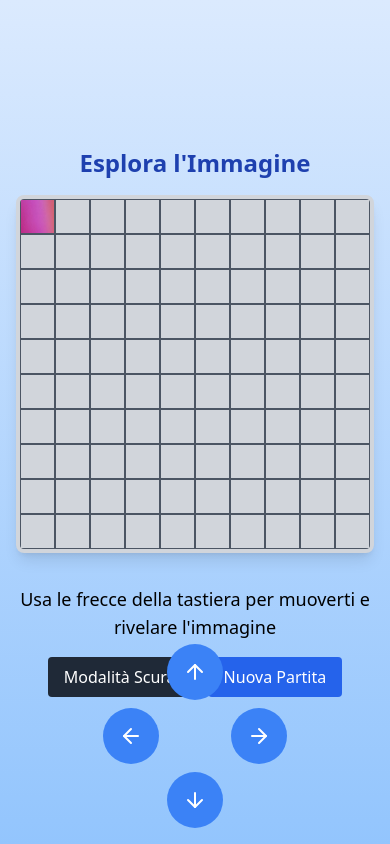
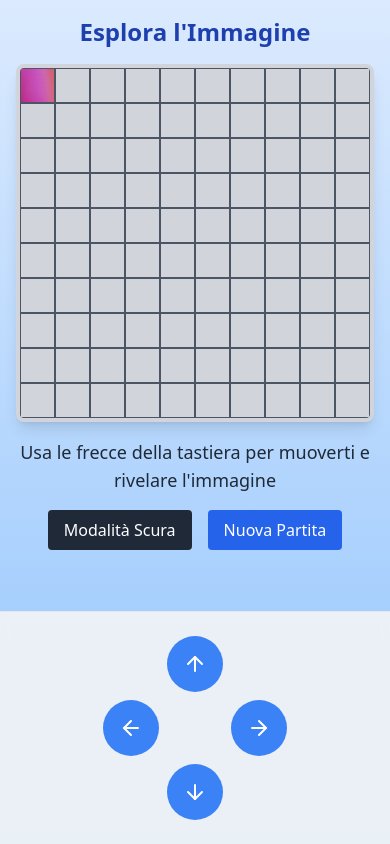
Before and after one commit to NinoZullo05/reveal-quest, a React (Create React App) app: page / in a window 390 px wide. Built offline with nearby package versions, Linux system fonts and the light colour scheme.

Commit message:
fixed dark mode problem, updated controller and more.

```diff
--- a/public/index.html
+++ b/public/index.html
@@ -7,37 +7,17 @@
     <meta name="theme-color" content="#000000" />
     <meta
       name="description"
-      content="Web site created using create-react-app"
+      content="An interactive grid-based game where players navigate tiles to uncover a hidden image. Use keyboard arrows to explore, and celebrate your victory with a popup once all tiles are revealed. Features dark mode for a comfortable gaming experience.      "
     />
     <link rel="apple-touch-icon" href="%PUBLIC_URL%/logo192.png" />
-    <!--
-      manifest.json provides metadata used when your web app is installed on a
-      user's mobile device or desktop. See https://developers.google.com/web/fundamentals/web-app-manifest/
-    -->
+
     <link rel="manifest" href="%PUBLIC_URL%/manifest.json" />
-    <!--
-      Notice the use of %PUBLIC_URL% in the tags above.
-      It will be replaced with the URL of the `public` folder during the build.
-      Only files inside the `public` folder can be referenced from the HTML.
 
-      Unlike "/favicon.ico" or "favicon.ico", "%PUBLIC_URL%/favicon.ico" will
-      work correctly both with client-side routing and a non-root public URL.
-      Learn how to configure a non-root public URL by running `npm run build`.
-    -->
-    <title>React App</title>
+    <title>Reveal Quest</title>
   </head>
   <body>
     <noscript>You need to enable JavaScript to run this app.</noscript>
     <div id="root"></div>
-    <!--
-      This HTML file is a template.
-      If you open it directly in the browser, you will see an empty page.
 
-      You can add webfonts, meta tags, or analytics to this file.
-      The build step will place the bundled scripts into the <body> tag.
-
-      To begin the development, run `npm start` or `yarn start`.
-      To create a production bundle, use `npm run build` or `yarn build`.
-    -->
   </body>
 </html>
--- a/src/App.js
+++ b/src/App.js
@@ -13,7 +13,7 @@ function App() {
   const [gameKey, setGameKey] = useState(0);
   const [isMobile, setIsMobile] = useState(false);
 
-  const imageArray = [Images.MAIN_AFTER];
+  const imageArray = [Images.MAIN_AFTER, Images.image1];
   const currentImage = imageArray[currentImageIndex];
 
   useEffect(() => {
@@ -55,8 +55,11 @@ function App() {
 
   return (
     <ThemeProvider>
-      <div className="flex flex-col items-center justify-center min-h-screen p-4 bg-gradient-to-b from-blue-100 to-blue-300 dark:from-gray-800 dark:to-gray-900 transition-colors duration-500">
-        <h1 className="text-2xl md:text-4xl font-bold mb-4 md:mb-8 text-blue-800 dark:text-blue-300">Esplora l'Immagine</h1>
+      <div className="flex flex-col items-center justify-between min-h-screen p-4 bg-gradient-to-b from-blue-100 to-blue-300 dark:from-gray-800 dark:to-gray-900 transition-colors duration-500">
+        <div className="w-full max-w-[520px] flex flex-col items-center flex-grow">
+          <h1 className="text-2xl md:text-4xl font-bold mb-4 md:mb-8 text-blue-800 dark:text-blue-300">
+            Esplora l'Immagine
+          </h1>
           <GameBoard
             key={gameKey}
             playerPosition={playerPosition}
@@ -67,11 +70,13 @@ function App() {
             onRestart={resetGame}
             onNewLevel={newLevel}
           />
+          <div className={`w-full ${isMobile ? 'mb-40' : 'mb-4'}`}>
             <Controls onReset={resetGame} />
+          </div>
+        </div>
         {isMobile && <MobileController onMove={movePlayer} />}
       </div>
     </ThemeProvider>
   );
 }
-
 export default App;
--- a/src/components/Controls.jsx
+++ b/src/components/Controls.jsx
@@ -4,13 +4,17 @@ function Controls({ onReset }) {
   const { isDarkMode, toggleTheme } = useTheme();
 
   return (
-    <div className="mt-8 space-y-4">
-      <p className="text-center text-lg">Usa le frecce della tastiera per muoverti e rivelare l'immagine</p>
+    <div className="mt-4 space-y-4">
+      <p className="text-center text-lg text-gray-800 dark:text-gray-200">
+        Usa le frecce della tastiera per muoverti e rivelare l'immagine
+      </p>
       <div className="flex justify-center space-x-4">
         <button
           onClick={toggleTheme}
           className={`px-4 py-2 rounded transition-colors duration-300 ${
-            isDarkMode ? "bg-yellow-400 text-gray-900" : "bg-gray-800 text-white"
+            isDarkMode
+              ? "bg-yellow-400 text-gray-900 hover:bg-yellow-500"
+              : "bg-gray-800 text-white hover:bg-gray-700"
           }`}
         >
           {isDarkMode ? "Modalità Chiara" : "Modalità Scura"}
@@ -25,5 +29,4 @@ function Controls({ onReset }) {
     </div>
   );
 }
-
 export default Controls;
--- a/src/components/MobileController.jsx
+++ b/src/components/MobileController.jsx
@@ -2,28 +2,39 @@ import { ArrowUp, ArrowDown, ArrowLeft, ArrowRight } from 'lucide-react';
 
 function MobileController({ onMove }) {
   return (
-    <div className="fixed bottom-4 left-0 right-0 flex justify-center items-center">
-      <div className="grid grid-cols-3 gap-2">
+    <div className="fixed bottom-0 left-0 right-0 flex justify-center items-center bg-gray-100/90 dark:bg-gray-800/90 backdrop-blur-sm py-4 border-t border-gray-200 dark:border-gray-700">
+      <div className="grid grid-cols-3 gap-2 p-2">
         <div></div>
-        <button onClick={() => onMove('up')} className="p-4 bg-blue-500 rounded-full">
-          <ArrowUp className="text-white" />
+        <button
+          onClick={() => onMove('up')}
+          className="p-4 bg-blue-500 hover:bg-blue-600 rounded-full transition-colors duration-300"
+        >
+          <ArrowUp className="text-white" size={24} />
         </button>
         <div></div>
-        <button onClick={() => onMove('left')} className="p-4 bg-blue-500 rounded-full">
-          <ArrowLeft className="text-white" />
+        <button
+          onClick={() => onMove('left')}
+          className="p-4 bg-blue-500 hover:bg-blue-600 rounded-full transition-colors duration-300"
+        >
+          <ArrowLeft className="text-white" size={24} />
         </button>
         <div></div>
-        <button onClick={() => onMove('right')} className="p-4 bg-blue-500 rounded-full">
-          <ArrowRight className="text-white" />
+        <button
+          onClick={() => onMove('right')}
+          className="p-4 bg-blue-500 hover:bg-blue-600 rounded-full transition-colors duration-300"
+        >
+          <ArrowRight className="text-white" size={24} />
         </button>
         <div></div>
-        <button onClick={() => onMove('down')} className="p-4 bg-blue-500 rounded-full">
-          <ArrowDown className="text-white" />
+        <button
+          onClick={() => onMove('down')}
+          className="p-4 bg-blue-500 hover:bg-blue-600 rounded-full transition-colors duration-300"
+        >
+          <ArrowDown className="text-white" size={24} />
         </button>
         <div></div>
       </div>
     </div>
   );
 }
-
 export default MobileController;
--- a/src/components/Player.jsx
+++ b/src/components/Player.jsx
@@ -1,29 +1,86 @@
 import React, { useState, useEffect } from 'react';
 
-const sprites = Array.from({ length: 10 }, (_, i) => `/sprites/walk(${i + 1}).png`);
+const sprites = Array.from({ length: 10 }, (_, i) => `../sprites/Walk (${i + 1}).png`);
 
 function Player() {
   const [spriteIndex, setSpriteIndex] = useState(0);
+  const [spritesLoaded, setSpritesLoaded] = useState(false);
+  const [loadedSprites, setLoadedSprites] = useState([]);
+  const [loadingError, setLoadingError] = useState(null);
 
   useEffect(() => {
+    console.log('Attempting to load sprites:', sprites); // Debug log
+
+    Promise.all(
+      sprites.map((spritePath) => {
+        return new Promise((resolve, reject) => {
+          const img = new Image();
+
+          img.onload = () => {
+            console.log(`Successfully loaded: ${spritePath}`); // Debug log
+            resolve(spritePath);
+          };
+
+          img.onerror = (e) => {
+            console.error(`Failed to load sprite ${spritePath}:`, e);
+            reject(new Error(`Failed to load ${spritePath}`));
+          };
+
+          img.src = spritePath;
+        });
+      })
+    )
+    .then((loaded) => {
+      console.log('All sprites loaded successfully:', loaded); // Debug log
+      setLoadedSprites(loaded);
+      setSpritesLoaded(true);
+      setLoadingError(null);
+    })
+    .catch((error) => {
+      console.error('Error in sprite loading:', error);
+      setLoadingError(error.message);
+      setLoadedSprites(sprites);
+      setSpritesLoaded(true);
+    });
+  }, []);
+
+  useEffect(() => {
+    if (!spritesLoaded) return;
+
     const intervalId = setInterval(() => {
-      setSpriteIndex((prevIndex) => (prevIndex + 1) % sprites.length);
+      setSpriteIndex((prevIndex) => (prevIndex + 1) % loadedSprites.length);
     }, 100);
 
     return () => clearInterval(intervalId);
-  }, []);
+  }, [spritesLoaded, loadedSprites.length]);
+
+  if (loadingError && process.env.NODE_ENV === 'development') {
+    console.error('Sprite loading error:', loadingError);
+  }
+
+  if (!spritesLoaded) {
+    return (
+      <div className="absolute top-0 left-0 w-full h-full flex items-center justify-center">
+        <div className="w-6 h-6 bg-blue-500 rounded-full animate-ping"></div>
+      </div>
+    );
+  }
 
   return (
+    <div className="absolute inset-0 flex items-center justify-center">
       <div
-      className="absolute top-0 left-0 w-full h-full transition-all duration-300 ease-in-out"
+        className="w-12 h-12 transition-all duration-300 ease-in-out"
         style={{
-        backgroundImage: `url(${sprites[spriteIndex]})`,
+          backgroundImage: `url(${loadedSprites[spriteIndex]})`,
           backgroundSize: 'contain',
           backgroundPosition: 'center',
           backgroundRepeat: 'no-repeat',
+          imageRendering: 'pixelated',
+          transform: 'scale(2)',
         }}
-    ></div>
+      />
+    </div>
   );
 }
 
-export default Player;
+export default Player; // TODO : fix sprite animation
--- a/src/constants/Images.js
+++ b/src/constants/Images.js
@@ -1,5 +1,6 @@
 const Images = {
   MAIN_AFTER: require('../assets/MainAfter.jpg'),
+  image1 : require('../assets/image.jpg'),
   // add here more img
 };
 
```
Also changed, not shown: src/assets/image.jpg (added). Lines whose indentation alone changed are shown as unchanged.
